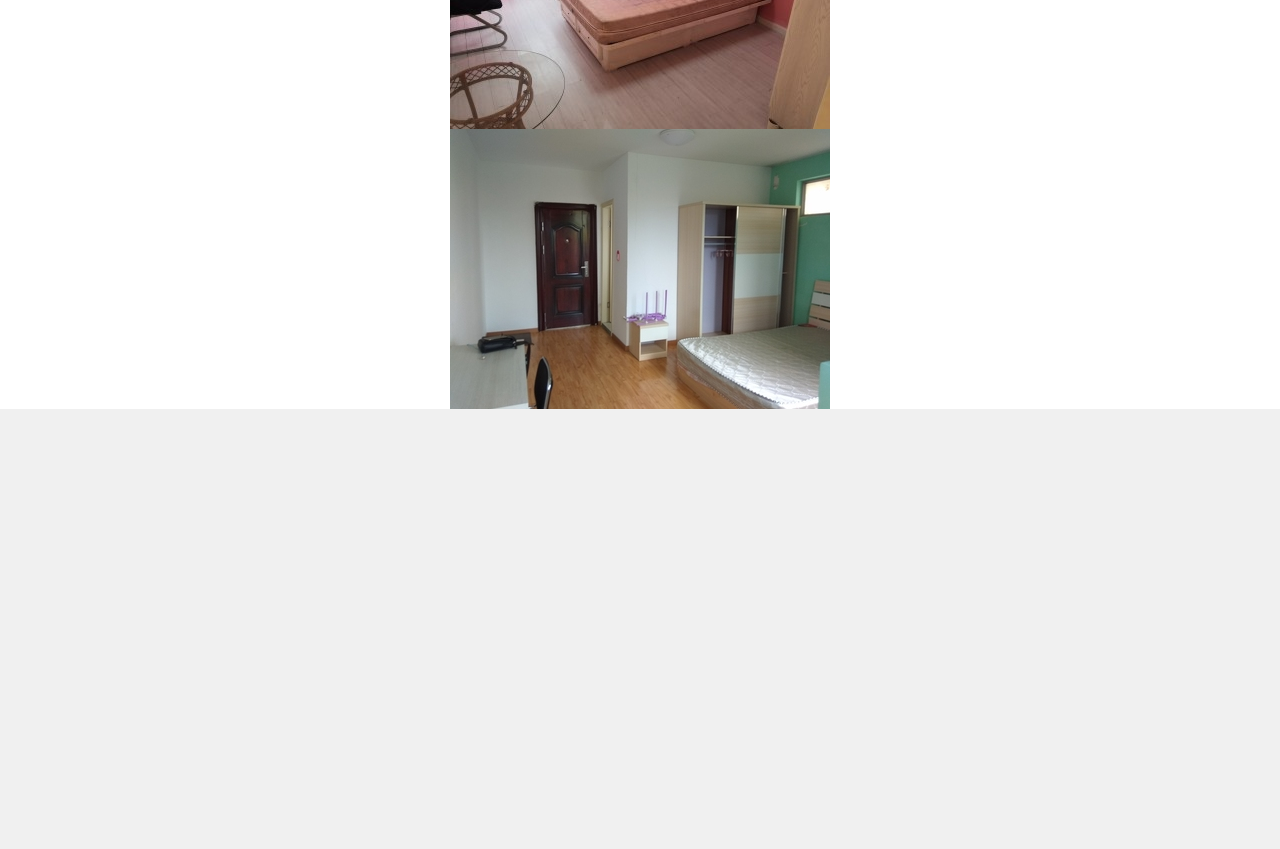
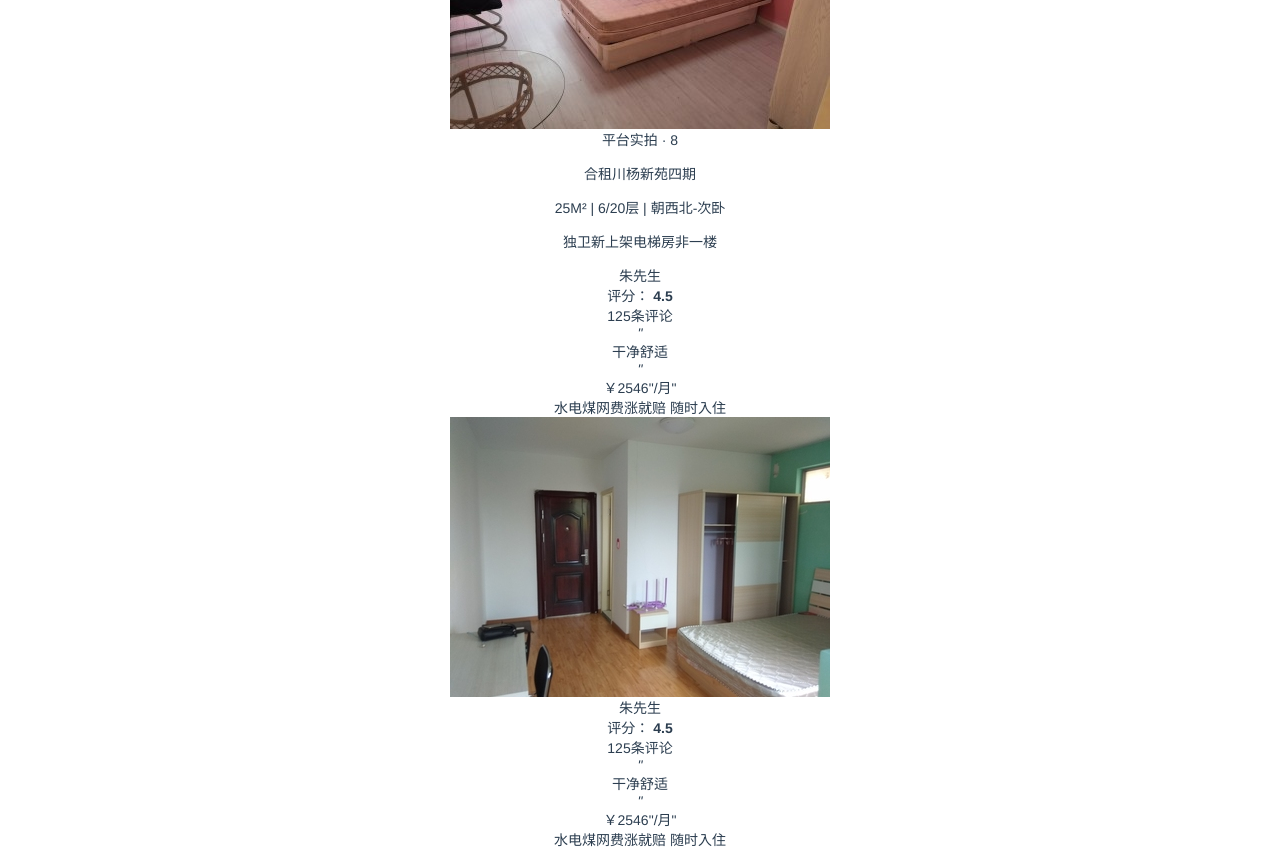
Before and after one commit to zxkf-newWorld/zxkf_app, a Vue app in the folder zxkf/: page /#/Index in a window 1280 px wide. Shown: the part 1880-2729 px from the top of the page. Before the commit the page ends 2289 px from the top, so only its background shows below. Built offline with nearby package versions, Linux system fonts and the light colour scheme; what mint-ui would draw is missing.

Commit message:
首页猜你喜欢静态数据完成

```diff
--- a/zxkf/src/views/Yourlike.vue
+++ b/zxkf/src/views/Yourlike.vue
@@ -35,10 +35,53 @@
                 <li class="good-item">
                     <div class="house-card">
                         <div class="base-info">
-                            <img src="../assets/like/like4.png" alt="">
-
+                            <div class="main-photo">
+                                <img src="../assets/like/like4.png"/>
+                                <div class="live-photo">平台实拍 · 8</div>
+                            </div>
+                            <div class="detail">
+                                <p class="title">
+                                    <span>合租</span>
+                                    <span>川杨新苑四期</span>
+                                </p>
+                                <p class="room-info">25M² | 6/20层 | 朝西北-次卧</p>
+                                <p class="lables">
+                                    <span>独卫</span>
+                                    <span>新上架</span>
+                                    <span>电梯房</span>
+                                    <span>非一楼</span>
+                                </p>
+                            </div>
                         </div>
-                        <div class="extra-info"></div>
+                        <div class="extra-info">
+                            <div class="landlord-info">
+                                <div class="owner">
+                                    <div class="logo">
+                                    </div>
+                                    <div class="name">朱先生</div>
+                                    <div class="tag"></div>
+                                </div>
+                                <div class="score_comment">
+                                    <div class="score">
+                                        评分：
+                                        <b>4.5</b>
+                                    </div>
+                                    <div class="comment_number">125条评论</div>
+                                </div>
+                                <em>"</em>
+                                <div class="one_comment">干净舒适</div>
+                                <em>"</em>
+                            </div>
+                            <div class="price-info">
+                                <div class="price">
+                                    <span>￥2546</span>"/月"
+                                </div>
+                                <div class="shuidianmeiwang-text">
+                                    <span>水电煤网费涨就赔</span>
+                                    <span>&nbsp;随时入住</span>
+                                </div>
+                            </div>
+                        </div>
                     </div>
                 </li>
                 <li class="good-item">
@@ -47,7 +90,35 @@
                             <img src="../assets/like/like5.png" alt="">
 
                         </div>
-                        <div class="extra-info"></div>
+                        <div class="extra-info">
+                            <div class="landlord-info">
+                                <div class="owner">
+                                    <div class="logo">
+                                    </div>
+                                    <div class="name">朱先生</div>
+                                    <div class="tag"></div>
+                                </div>
+                                <div class="score_comment">
+                                    <div class="score">
+                                        评分：
+                                        <b>4.5</b>
+                                    </div>
+                                    <div class="comment_number">125条评论</div>
+                                </div>
+                                <em>"</em>
+                                <div class="one_comment">干净舒适</div>
+                                <em>"</em>
+                            </div>
+                            <div class="price-info">
+                                <div class="price">
+                                    <span>￥2546</span>"/月"
+                                </div>
+                                <div class="shuidianmeiwang-text">
+                                    <span>水电煤网费涨就赔</span>
+                                    <span>&nbsp;随时入住</span>
+                                </div>
+                            </div>
+                        </div>
                     </div>
                 </li>
 
```
